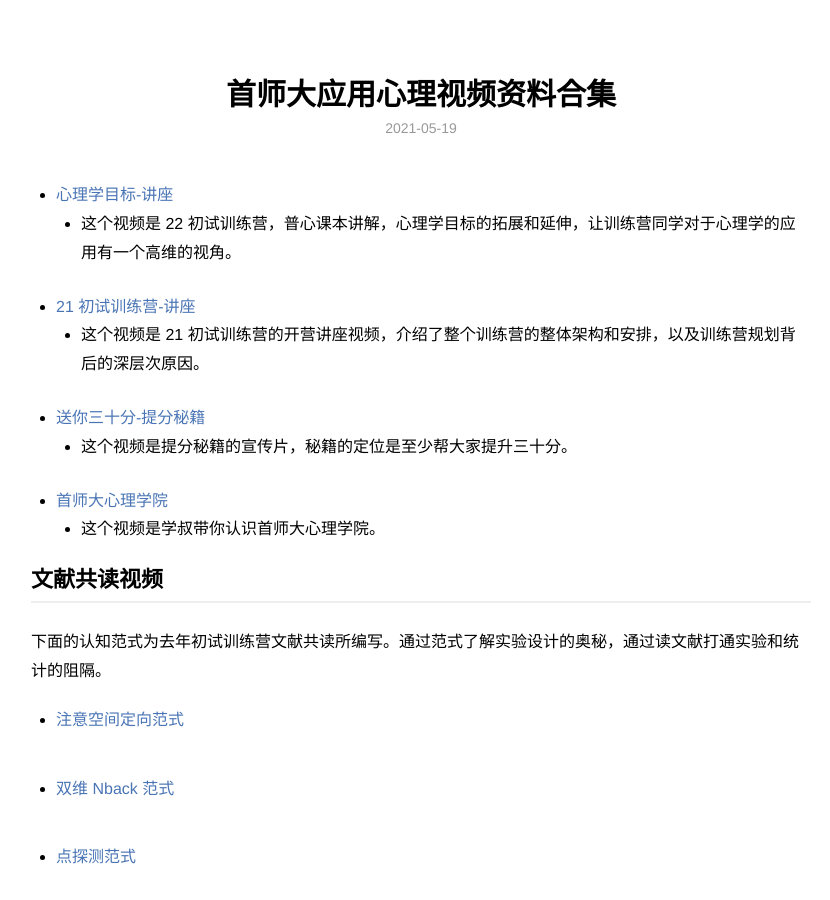
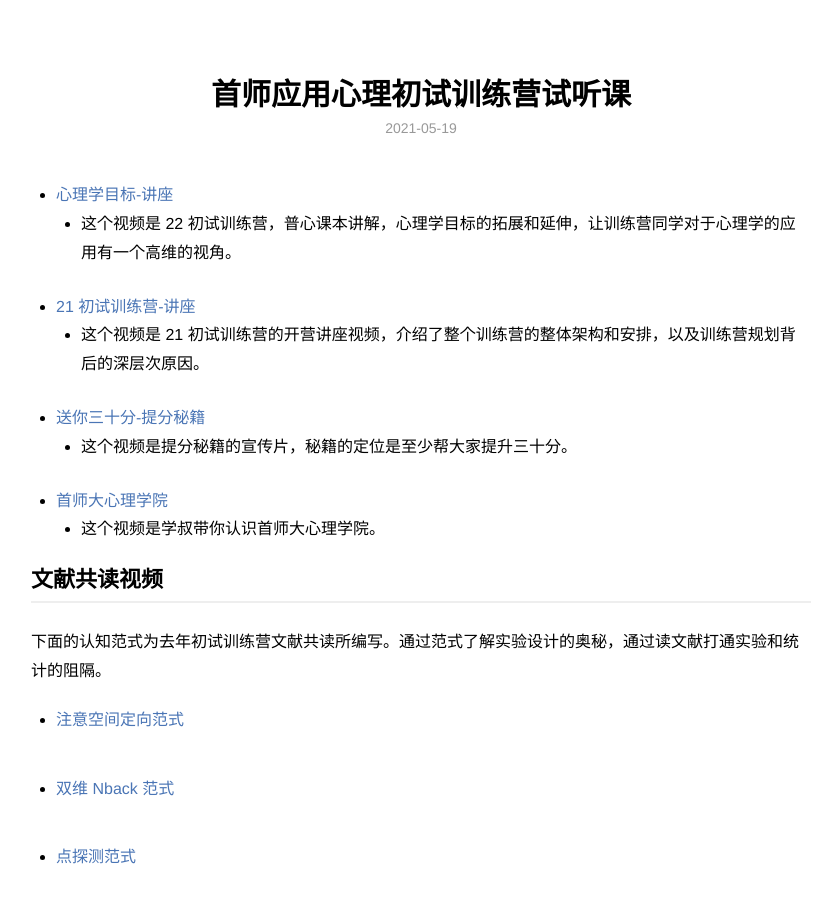
Before and after one commit to zapp926/cnu.github.io, a Jekyll site: the page built from _posts/2021-05-19-videoSet.md, in a window 1280 px wide and 900 px high. Shown: the whole window, without its empty margins (219-1049 px from the left). Built offline with Jekyll 4.4.1, drawn with Linux system fonts in a browser that asks for light colours; some of the changed text lies outside the part shown.

Commit message:
Update 2021-05-19-videoSet.md

```diff
--- a/_posts/2021-05-19-videoSet.md
+++ b/_posts/2021-05-19-videoSet.md
@@ -1,6 +1,6 @@
 ---
 layout:     post
-title: 首师大应用心理视频资料合集
+title: 首师应用心理初试训练营试听课
 category: blog
 description: 学心理，要知道自己喜欢什么，擅长什么。
 ---
```
